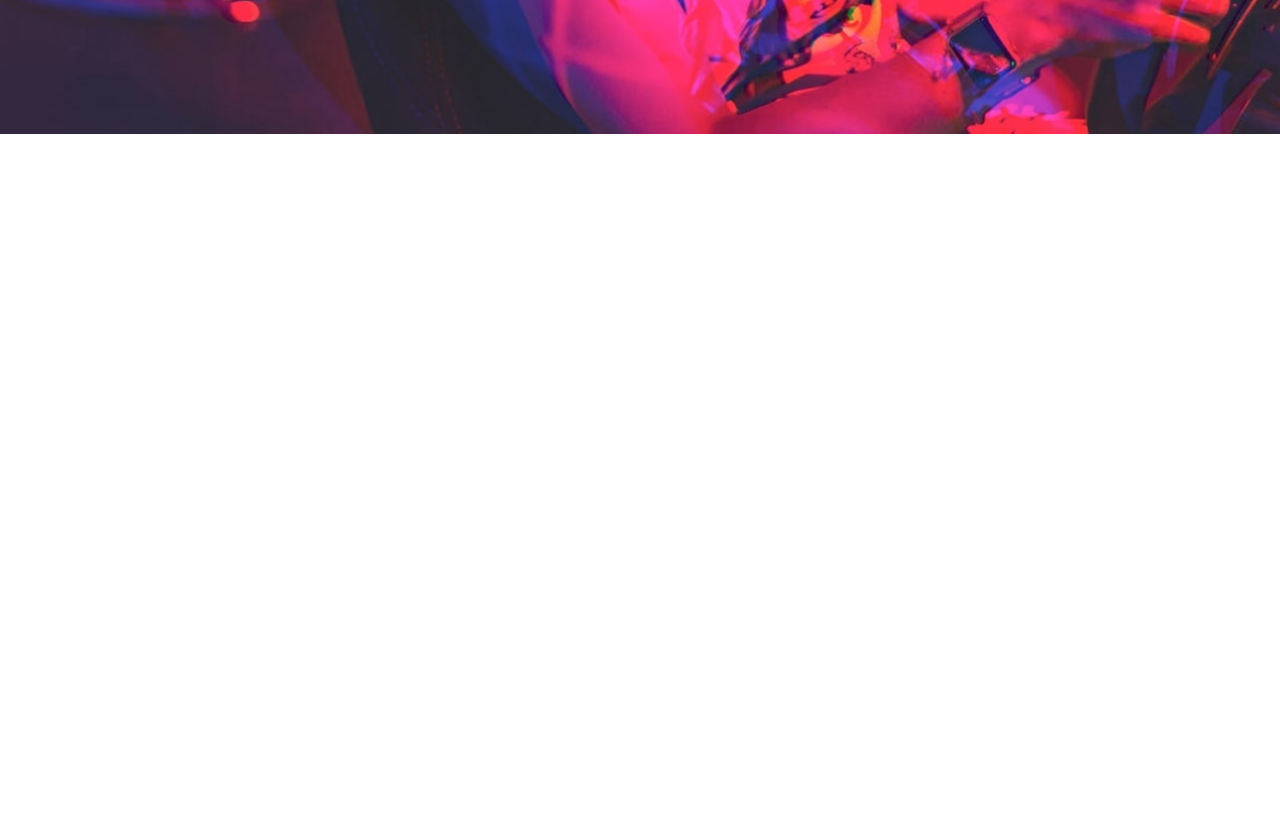
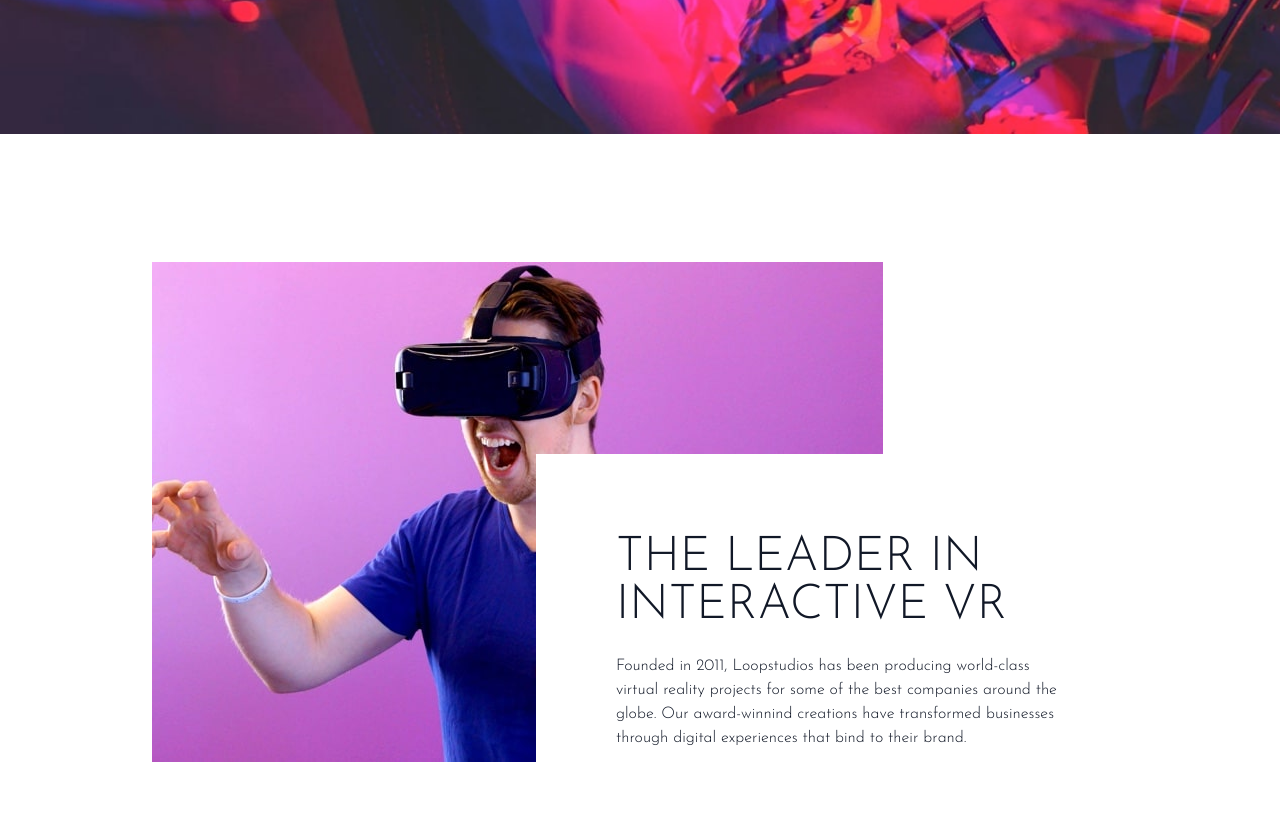
Before and after one commit to duy211099/tailwind-sandbox, a website: page loopstudios/index.html in a window 1280 px wide. Shown: the part 522-1355 px from the top of the page. Before the commit the page ends 800 px from the top, so only its background shows below. Drawn offline with Linux system fonts and the light colour scheme.

Commit message:
feat: feature section

```diff
--- a/loopstudios/index.html
+++ b/loopstudios/index.html
@@ -47,8 +47,28 @@
                 <!-- @todo hamburger btn -->
             </nav>
             <!-- @todo mobile menu -->
-            <div class="max-w-lg mt-32 mb-32 p-4 font-sans text-4xl text-white uppercase border-2 md:p-10 md:m-32 md:mx-0 md:text-6xl">
+            <div
+                class="max-w-lg mt-32 mb-32 p-4 font-sans text-4xl text-white uppercase border-2 md:p-10 md:m-32 md:mx-0 md:text-6xl">
                 Impressive Experiences That Deliver
+            </div>
+        </div>
+    </section>
+
+    <!-- Feat Section -->
+    <section id="feature">
+        <div class="relative container flex flex-col max-w-6 mx-auto my-32 px-6 text-gray-900 md:flex-row md:px-0">
+            <!-- Image -->
+            <img src="./images/desktop/image-interactive.jpg" alt="">
+            <div class="top-48 pr-0 bg-white md:absolute md:right-0 md:py-20 md:pl-20">
+                <h2
+                    class="max-w-lg mt-10 mb-6 font-sans text-4xl text-center text-gray-900 uppercase md:text-5xl md:mt-0 md:text-left">
+                    The leader in interactive VR
+                </h2>
+
+                <p class="max-w-md text-center md:text-left">
+                    Founded in 2011, Loopstudios has been producing world-class virtual reality projects for some of the best companies around the globe.
+                    Our award-winnind creations have transformed businesses through digital experiences that bind to their brand.
+                </p>
             </div>
         </div>
     </section>
```
Also changed, not shown: loopstudios/css/style.css.
